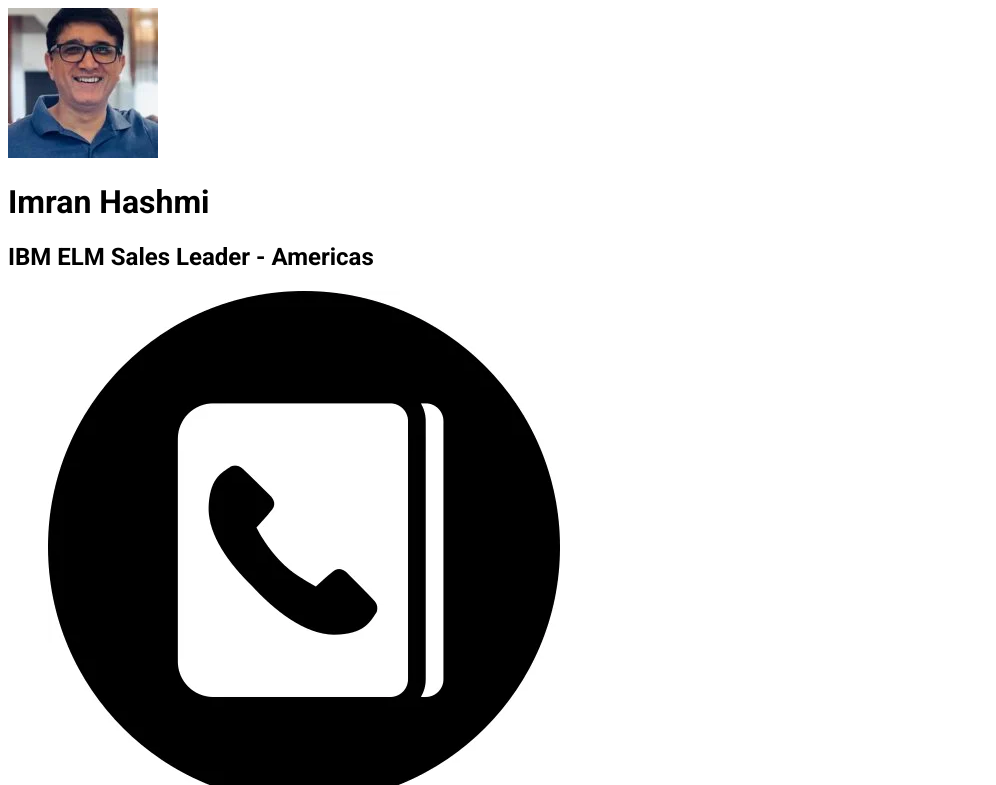
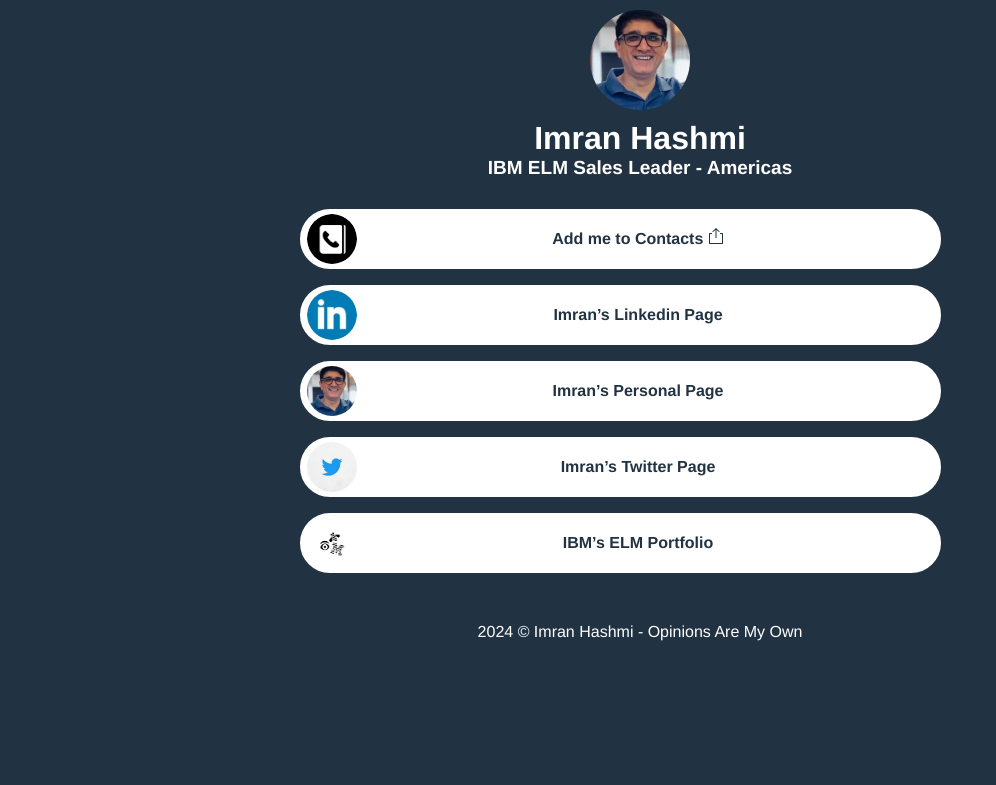
Before and after one commit to imranhashmi1/1, a plain HTML site: page index.html in a window 1280 px wide. Shown: the top 785 px of the page, without its empty margins (0-996 px from the left). Drawn offline with Linux system fonts and the light colour scheme.

Commit message:
Update index.html

```diff
--- a/index.html
+++ b/index.html
@@ -6,50 +6,109 @@
     <meta name="author" content="Imran Hashmi ELM Sales Leader - Americas IBM">
     <meta name="description" content="Imran Hashmi ELM Sales Leader IBM">
     <meta name="viewport" content="width=device-width, initial-scale=1.0">
-    <meta property="og:title" content="Imran Hashmi Sales Leader IBM">
-    <meta property="og:description" content="Imran Hashmi ELM Sales Leader IBM">
-    <meta property="og:image" content="imran-hashmi.webp">
-    <meta property="og:url" content="https://imran.contact/">
-    <meta name="twitter:card" content="summary_large_image">
+    <meta http-equiv="Content-Security-Policy" content="script-src 'none'; object-src 'none'">
     <title>Imran Hashmi Sales Leader IBM</title>
-    <link rel="icon" href="favicon.ico">
-    <link href="https://fonts.googleapis.com/css?family=Roboto:300,400,700&display=swap" rel="stylesheet">
+    <link rel="icon" href="favicon.ico" type="image/x-icon">
     <style>
-        /* Your existing styles */
-        /* Add custom fonts */
+        * {
+            margin: 0;
+            padding: 0;
+        }
+
         body {
-            font-family: 'Roboto', sans-serif;
+            background-color: #213343;
+            font-family: Helvetica, Arial, sans-serif;
+        }
+
+        #main_section {
+            width: 680px;
+            margin: 0 auto 10px;
+        }
+
+        .content_area {
+            margin-bottom: 30px;
+            text-align: center;
+            color: #FFF;
+        }
+
+        .imran_hashmi_image img {
+            width: 100px;
+            height: auto;
+            margin: 10px auto;
+            display: block;
+            border-radius: 100%;
+        }
+
+        .social_media ul {
+            list-style: none;
+            padding: 0;
+        }
+
+        .social_media ul li {
+            margin-bottom: 16px;
+        }
+
+        .social_media ul li a {
+            width: 90%;
+            background: #FFF;
+            display: block;
+            height: 56px;
+            line-height: 56px;
+            border-radius: 50px;
+            padding-left: 5px;
+            padding-right: 20px;
+            font-size: 16px;
+            font-weight: bold;
+            border: 2px solid rgb(255, 255, 255);
+            transition: 0.4s;
+            color: #213343;
+            text-decoration: none;
+            text-align: center;
+        }
+
+        .social_media ul li a:hover {
+            background: transparent;
+            color: #FFF;
+        }
+
+        .social_media ul li a img {
+            width: 50px;
+            height: 50px;
+            float: left;
+            border-radius: 100%;
+            margin-top: 3px;
+        }
+
+        h1 {
+            font-size: 32px;
+        }
+
+        h2 {
+            font-size: 19px;
+        }
+
+        .footer {
+            width: 100%;
+            margin-top: 50px;
+            height: 50px;
+            text-align: center;
+            color: #FFF;
+        }
+
+        @media only screen and (max-width: 768px) {
+            #main_section {
+                width: 100%;
+                margin: 0 auto;
+            }
         }
     </style>
-    <script type="application/ld+json">
-    {
-      "@context": "https://schema.org",
-      "@type": "Person",
-      "name": "Imran Hashmi",
-      "jobTitle": "ELM Sales Leader - Americas",
-      "worksFor": {
-        "@type": "Organization",
-        "name": "IBM"
-      },
-      "url": "https://imran.contact/",
-      "image": "https://imran.contact/imran-hashmi.webp",
-      "sameAs": [
-        "https://linkedin.com/in/imranhashmi",
-        "https://twitter.com/imranhashmi1",
-        "https://hashmi.ca/"
-      ]
-    }
-    </script>
 </head>
 
 <body>
-    <header>
-        <!-- Header content (if any) -->
-    </header>
-    <main id="main_section">
+    <section id="main_section">
         <div class="imran_profile_wrap">
             <div class="imran_hashmi_image">
-                <img src="imran-hashmi.webp" alt="Imran Hashmi" loading="lazy">
+                <img src="imran-hashmi.webp" alt="Imran Hashmi">
             </div>
             <div class="content_area">
                 <h1>Imran Hashmi</h1>
@@ -57,7 +116,7 @@
             </div>
             <div class="social_media">
                 <ul>
-                    <li><a href="Imran_Hashmi.vcf" download=""><img src="imran-card.webp" alt="Imran Hashmi vcard"> Add me to Contacts</a></li>
+                    <li><a href="Imran_Hashmi.vcf" download=""><img src="imran-card.webp" alt="Imran Hashmi vcard"> Add me to Contacts <svg width="16" height="16" viewBox="0 0 16 16" fill="none" xmlns="http://www.w3.org/2000/svg" class=" " role="img" aria-hidden="false" aria-labelledby="ltclid5207958_title"><title id="ltclid5207958_title">Share</title><path fill-rule="evenodd" clip-rule="evenodd" d="M10.6464 3.85353L11 4.20708L11.7071 3.49998L11.3536 3.14642L8.35355 0.146423H7.64645L4.64645 3.14642L4.29289 3.49998L5 4.20708L5.35355 3.85353L7.5 1.70708V9.49998V9.99998H8.5V9.49998V1.70708L10.6464 3.85353ZM1 5.5L1.5 5H4V6H2V15H14V6H12V5H14.5L15 5.5V15.5L14.5 16H1.5L1 15.5V5.5Z" fill="currentColor"></path></svg></a></li>
                     <li><a href="https://linkedin.com/in/imranhashmi" target="_blank"><img src="imran-hashmi-linkedin.webp" alt="Imran Hashmi LinkedIn">Imran’s Linkedin Page</a></li>
                     <li><a href="https://hashmi.ca/" target="_blank"><img src="imran-hashmi.webp" alt="Imran Hashmi Personal Page">Imran’s Personal Page</a></li>
                     <li><a href="https://twitter.com/imranhashmi1" target="_blank"><img src="twitter.webp" alt="Imran Hashmi Twitter">Imran’s Twitter Page</a></li>
@@ -65,11 +124,10 @@
                 </ul>
             </div>
         </div>
-    </main>
-    <footer>
+    </section>
+    <div class="footer">
         <p>2024 © Imran Hashmi - Opinions Are My Own</p>
-
-    </footer>
+    </div>
     <!-- Cloudflare Pages Analytics -->
     <script defer src="https://static.cloudflareinsights.com/beacon.min.js" data-cf-beacon='{"token": "e894acf2d5c74e7687e9bb6fbbfad0d9"}'></script>
     <script defer src="/cdn-cgi/scripts/7d0fa10a/cloudflare-static/rocket-loader.min.js" data-cf-settings="6872931245521eb7af1776d5-|49"></script>
```
